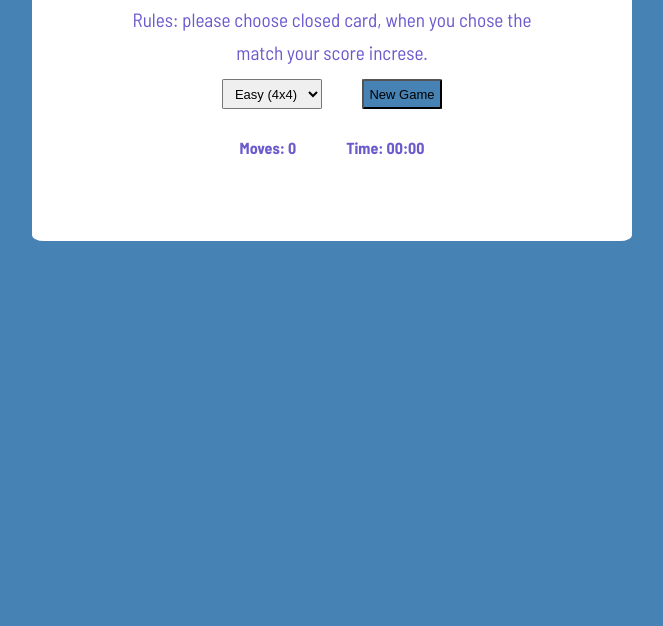
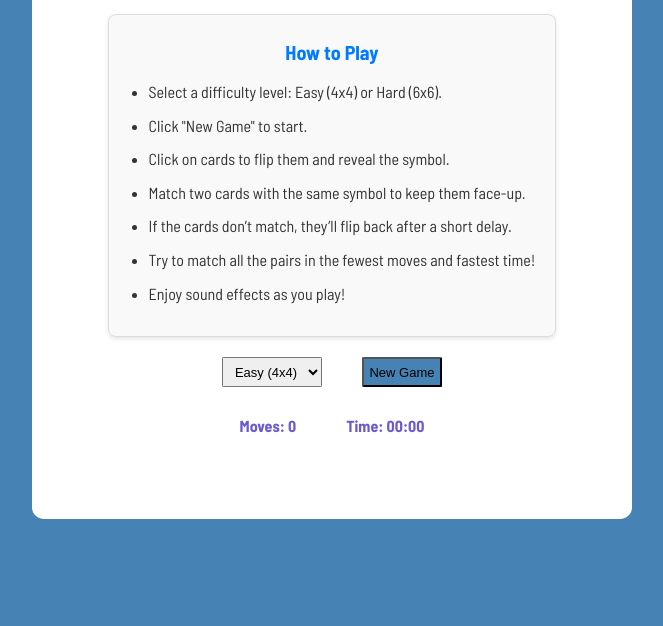
Before and after one commit to HenryKirykovich/3_JavaScript-and-DOM-manipulation_Memory-Game, a plain HTML site: page index.html in a window 1280 px wide. Shown: the part 174-800 px from the top of the page, without its empty margins (308-971 px from the left). Drawn offline with Linux system fonts and the light colour scheme.

Commit message:
was add instruction

```diff
--- a/index.html
+++ b/index.html
@@ -15,7 +15,23 @@
 
     <div class="flex-container">
         <h1>Memory Game</h1>
-        <p>Rules: please choose closed card, when you chose the match your score increse.</p>
+
+        <!-- Instructions Container -->
+        <div class="instructions-container">
+            <h2>How to Play</h2>
+            <ul>
+                <li>Select a difficulty level: Easy (4x4) or Hard (6x6).</li>
+                <li>Click "New Game" to start.</li>
+                <li>Click on cards to flip them and reveal the symbol.</li>
+                <li>Match two cards with the same symbol to keep them face-up.</li>
+                <li>If the cards don’t match, they’ll flip back after a short delay.</li>
+                <li>Try to match all the pairs in the fewest moves and fastest time!</li>
+                <li>Enjoy sound effects as you play!</li>
+            </ul>
+        </div>
+
+
+
 
         <div class="button-container">
 
--- a/style.css
+++ b/style.css
@@ -123,3 +123,36 @@ header {
     background-color: lightgreen;
     cursor: default;
 }
+
+
+/* for instruction container */
+
+.instructions-container {
+    max-width: 600px;
+    margin: 20px auto;
+    padding: 20px;
+    background-color: #f9f9f9;
+    border: 1px solid #ddd;
+    border-radius: 8px;
+    box-shadow: 0 2px 4px rgba(0, 0, 0, 0.1);
+    font-size: 16px;
+    color: #333;
+    text-align: left;
+}
+
+.instructions-container h2 {
+    font-size: 20px;
+    margin-bottom: 10px;
+    color: #007bff;
+    text-align: center;
+}
+
+.instructions-container ul {
+    padding-left: 20px;
+    margin: 10px 0;
+}
+
+.instructions-container li {
+    margin-bottom: 8px;
+    line-height: 1.6;
+}
```
Also changed, not shown: script.js (+8 -2 lines).
